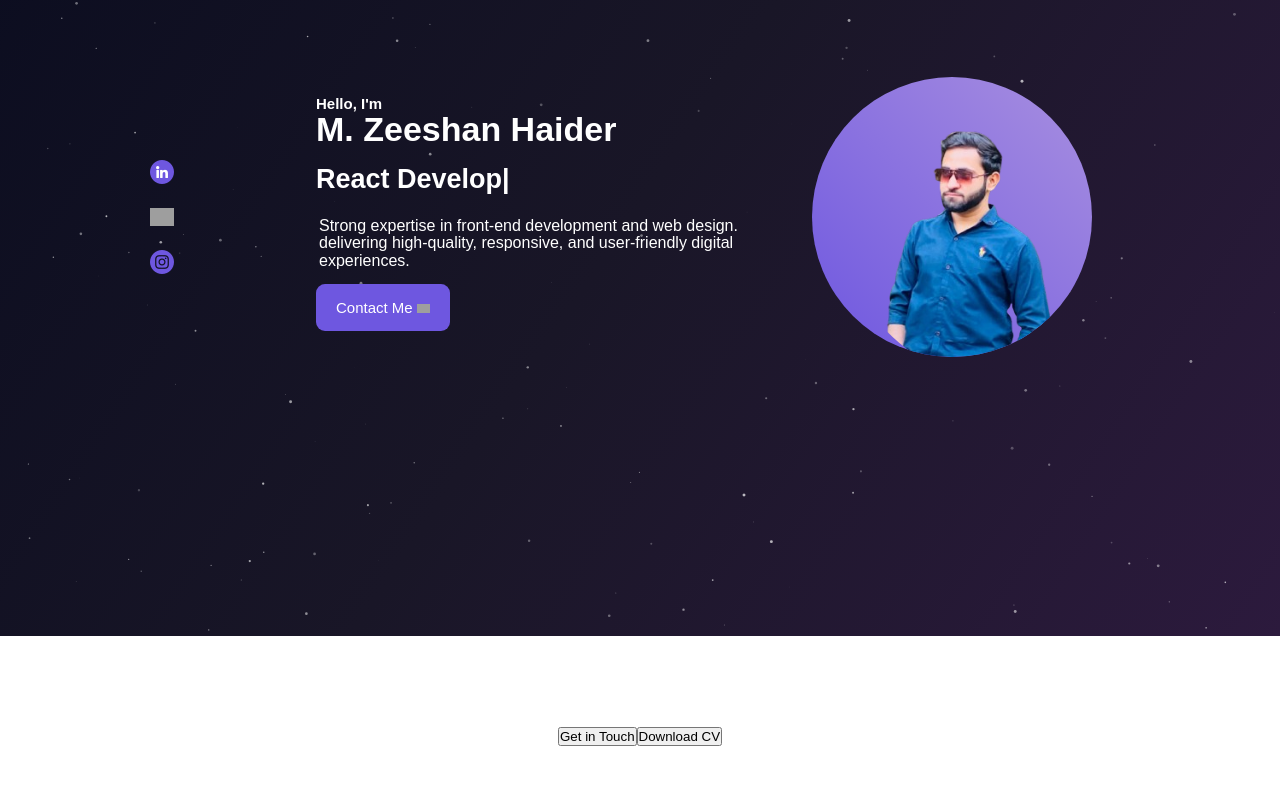
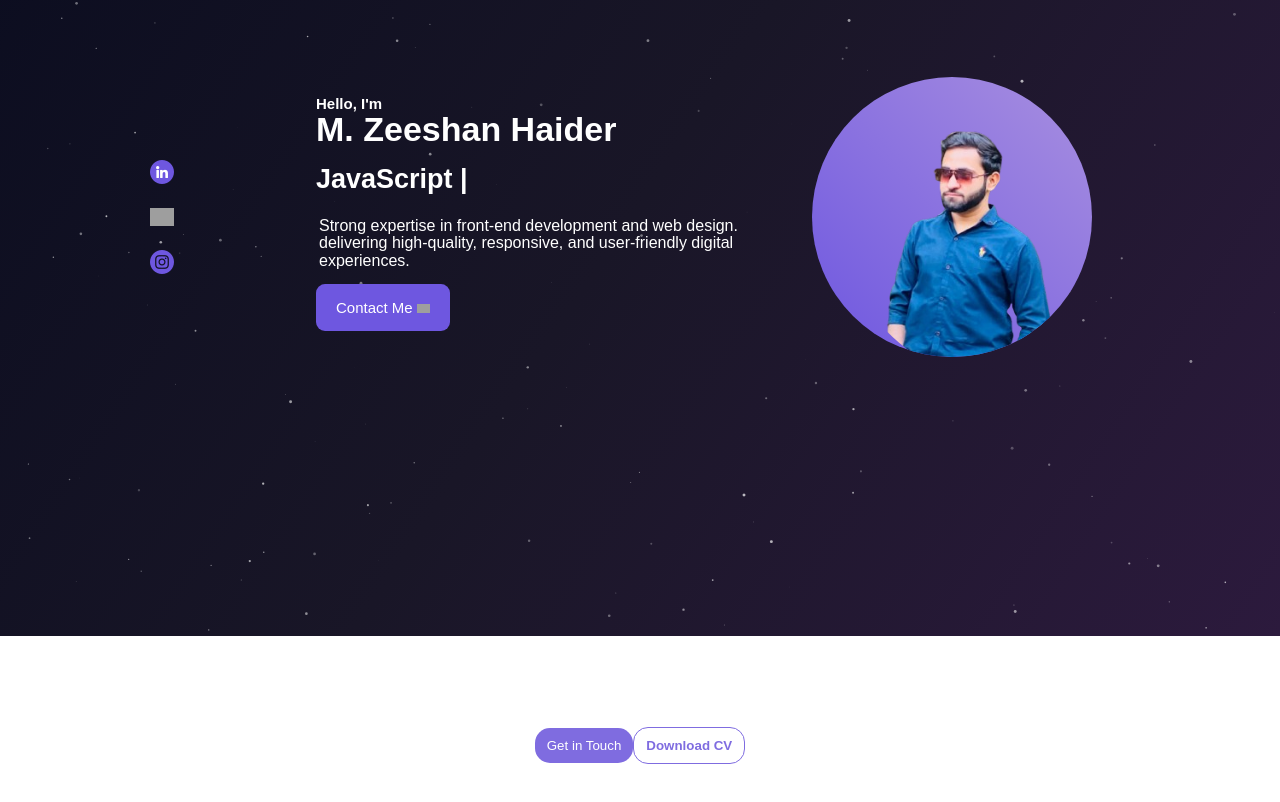
Before and after one commit to zh012948/frontend-portfolio, a React (Vite) app: page / in a window 1280 px wide. Shown: the part 224-1026 px from the top of the page. Built offline with nearby package versions, Linux system fonts and the light colour scheme; grey boxes are pictures that could not be loaded.

Commit message:
MERN Stack Developer

```diff
--- a/src/components/TypingAnimation.jsx
+++ b/src/components/TypingAnimation.jsx
@@ -14,7 +14,7 @@ const TypingAnimation = () => {
                 'JavaScript Enthusiast',
                 'MERN Stack Developer'],
 
-            typeSpeed: 70,
+            typeSpeed: 40,
             backSpeed: 50,
             loop: true,
         });
--- a/src/styles/About.css
+++ b/src/styles/About.css
@@ -3,3 +3,43 @@
     padding-top: 60px;
     height: 100vh;
 }
+
+
+.btnGetInTouch {
+    padding: 10px 12px;
+    border-radius: 15px;
+    outline: none;
+    border: none;
+    background: #7F6CE0;
+    color: white;
+    cursor: pointer;
+    transition: 0.2s ease-in;
+}
+
+
+.btnResume {
+    padding: 10px 12px;
+    border-radius: 15px;
+    outline: none;
+    border: 1.3px solid #7F6CE0;
+    background: transparent;
+    color: #7F6CE0;
+    font-weight: bold;
+    cursor: pointer;
+    transition: 0.2s ease;
+}
+
+.btnGetInTouch:hover {
+    opacity: 0.8;
+}
+
+.btnGetInTouch:active {
+    opacity: 1.1;
+}
+
+
+.btnResume:hover {
+    background: rgba(0, 0, 0, 0.2);
+    backdrop-filter: blur(10px);
+    color: white;
+}
--- a/src/styles/HeroSection.css
+++ b/src/styles/HeroSection.css
@@ -11,6 +11,7 @@
     /* align-items: start; */
     /* justify-content: center; */
     /* justify-items: center; */
+
 }
 
 
```
